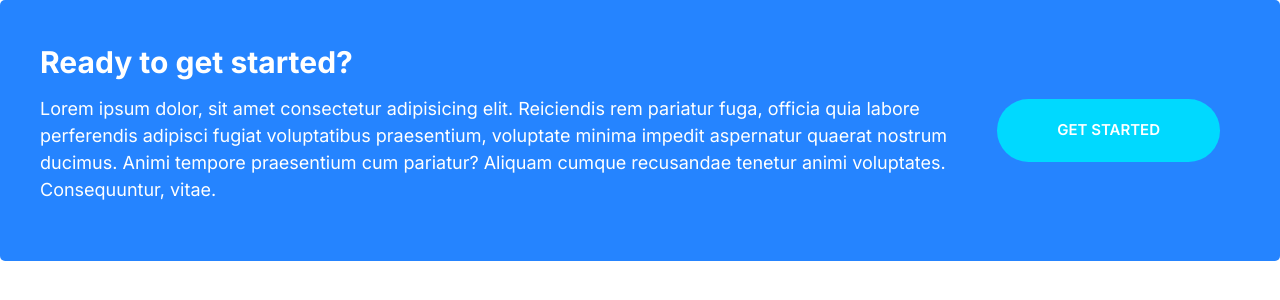
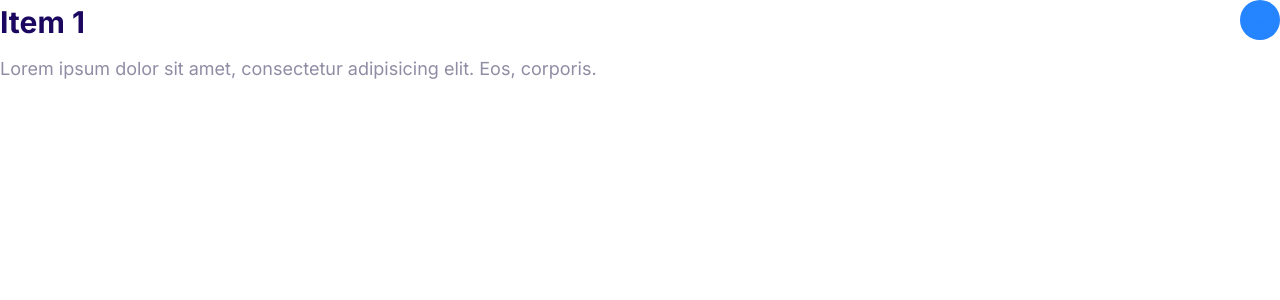
Before and after one commit to vraycode/First-website, a plain HTML site: page final.html in a window 1280 px wide. Drawn offline with Linux system fonts and the light colour scheme.

Commit message:
building collapsible.

```diff
--- a/css/style.css
+++ b/css/style.css
@@ -446,3 +446,33 @@ a {
     margin: 0 2rem;
   }
 }
+
+/* collapsible */
+.collapsible__header {
+  display: flex;
+  justify-content: space-between;
+}
+
+.collapsible__heading {
+  margin-top: 0;
+  font-size: 3rem;
+}
+
+.collapsible__chevron {
+  transform: rotate(-90deg);
+  transition: transform 0.3s;
+}
+
+.collapsible__content {
+  max-height: 0;
+  overflow: hidden;
+  opacity: 0;
+  transition: all 0.3s;
+}
+.collapsible--expanded .collapsible__chevron {
+  transform: rotate(0);
+}
+.collapsible--expanded .collapsible__content {
+  max-height: 100vh;
+  opacity: 1;
+}
--- a/final.html
+++ b/final.html
@@ -14,22 +14,19 @@
     <link rel="stylesheet" href="css/style.css" />
   </head>
   <body>
-    <div class="callout callout--primary">
-      <div class="grid grid--1x2">
-        <div class="callout__content">
-          <h2 class="callout__heading">Ready to get started?</h2>
-          <p>
-            Lorem ipsum dolor, sit amet consectetur adipisicing elit. Reiciendis
-            rem pariatur fuga, officia quia labore perferendis adipisci fugiat
-            voluptatibus praesentium, voluptate minima impedit aspernatur
-            quaerat nostrum ducimus. Animi tempore praesentium cum pariatur?
-            Aliquam cumque recusandae tenetur animi voluptates. Consequuntur,
-            vitae.
-          </p>
-        </div>
+    <div class="collapsible collapsible--expanded">
+      <header class="collapsible__header">
+        <h2 class="collapsible__heading">Item 1</h2>
 
-        <a href="#" class="btn btn--secondary btn--strenched">Get started</a>
+        <svg class="icon icon--primary collapsible__chevron">
+          <use xlink:href="icon/sprite.svg#chevron"></use>
+        </svg>
+      </header>
+
+      <div class="collapsible__content">
+        Lorem ipsum dolor sit amet, consectetur adipisicing elit. Eos, corporis.
       </div>
     </div>
+    <script src="./js/main.js"></script>
   </body>
 </html>
--- /dev/null
+++ b/js/main.js
@@ -0,0 +1,6 @@
+const collapsibles = document.querySelectorAll(".collapsible");
+collapsibles.forEach((item) =>
+  item.addEventListener("click", function () {
+    this.classList.toggle("collapsible--expanded");
+  })
+);
```
Also changed, not shown: component/collapsible.html (added, +14 -0 lines), component/icon.html (+4 -3 lines), icon/chevron.svg (added).
